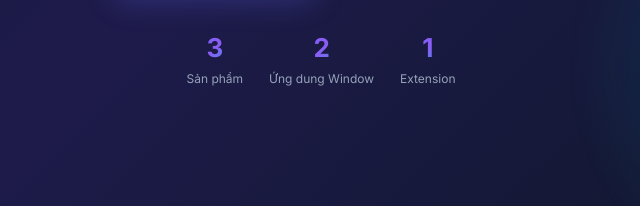
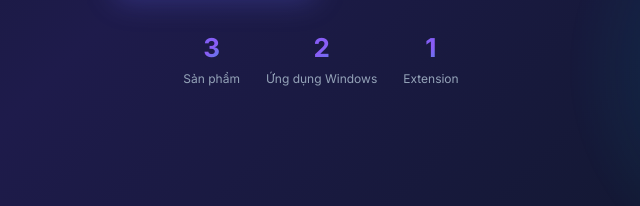
Before and after one commit to Tungronoro/portfolio, a plain HTML site: page index.html in a window 1280 px wide. Shown: the part 594-800 px from the top of the page, 319-959 px from the left. Drawn offline with Linux system fonts and the light colour scheme.

Commit message:
Fix lỗi chính tả: Ứng dung Window -> Ứng dụng Windows

```diff
--- a/index.html
+++ b/index.html
@@ -1,5 +1,5 @@
 <!DOCTYPE html><html lang="vi"><head><meta charset="UTF-8"><meta name="viewport" content="width=device-width,initial-scale=1"><title>Nguyễn Thanh Tùng - Portfolio | SubVoice SubYoutube SubQuick</title><meta name="description" content="Portfolio của Nguyễn Thanh Tùng - tác giả SubVoice, SubYoutube, SubQuick"><link rel="icon" type="image/svg+xml" href="assets/favicon.svg"><link rel="stylesheet" href="styles.css"><link rel="preconnect" href="https://fonts.googleapis.com"><link href="https://fonts.googleapis.com/css2?family=Inter:wght@300;400;500;600;700;800&display=swap" rel="stylesheet"><link rel="stylesheet" href="https://cdnjs.cloudflare.com/ajax/libs/font-awesome/6.5.1/css/all.min.css"></head><body><nav class="navbar" id="navbar"><div class="container nav-container"><a href="#home" class="logo"><span class="logo-icon"><i class="fa-solid fa-code"></i></span><span class="logo-text">Tungronoro</span></a><ul class="nav-links" id="navLinks"><li><a href="#home">Trang chủ</a></li><li><a href="#about">Giới thiệu</a></li><li><a href="#projects">Sản phẩm</a></li><li><a href="#tech">Công nghệ</a></li><li><a href="#contact">Liên hệ</a></li></ul><button class="mobile-toggle" id="mt" aria-label="Menu"><span class="bar"></span><span class="bar"></span><span class="bar"></span></button></div></nav>
-<header class="hero" id="home"><div class="hero-bg"></div><div class="float-c fc1"><div style="font-size:22px">VOICE</div><div class="ct">SubVoice</div><div class="cs">AI Voice Player</div></div><div class="float-c fc2"><div style="font-size:22px">Youtube</div><div class="ct">SubYoutube</div><div class="cs">Get Subtitles,Comment</div></div><div class="float-c fc3"><div style="font-size:22px">Quick</div><div class="ct">SubQuick</div><div class="cs">Subtitle Finder</div></div><div class="hero-content"><div class="hero-badge"><i class="fa-solid fa-circle" style="font-size:8px;color:#06b6d4"></i> Sẵn sàng hợp tác - Open to work</div><h1 class="hero-title">Xin chào, tôi là<br><span class="gt">Nguyễn Thanh Tùng</span></h1><p class="hero-subtitle">Tôi xây dựng phần mềm giúp mọi người xem phim, học ngoại ngữ và tìm phụ đề nhanh hơn:</br> SubVoice, SubYoutube, SubQuick.</p><div class="hero-buttons"><a href="#projects" class="btn btn-p"><i class="fa-solid fa-rocket"></i> Xem sản phẩm</a><a href="#contact" class="btn btn-s"><i class="fa-solid fa-envelope"></i> Liên hệ với tôi</a></div><div class="hero-mini"><div><b>3</b><span>Sản phẩm</span></div><div><b>2</b><span>Ứng dung Window</span></div><div><b>1</b><span>Extension</span></div></div></div></header>
+<header class="hero" id="home"><div class="hero-bg"></div><div class="float-c fc1"><div style="font-size:22px">VOICE</div><div class="ct">SubVoice</div><div class="cs">AI Voice Player</div></div><div class="float-c fc2"><div style="font-size:22px">Youtube</div><div class="ct">SubYoutube</div><div class="cs">Get Subtitles,Comment</div></div><div class="float-c fc3"><div style="font-size:22px">Quick</div><div class="ct">SubQuick</div><div class="cs">Subtitle Finder</div></div><div class="hero-content"><div class="hero-badge"><i class="fa-solid fa-circle" style="font-size:8px;color:#06b6d4"></i> Sẵn sàng hợp tác - Open to work</div><h1 class="hero-title">Xin chào, tôi là<br><span class="gt">Nguyễn Thanh Tùng</span></h1><p class="hero-subtitle">Tôi xây dựng phần mềm giúp mọi người xem phim, học ngoại ngữ và tìm phụ đề nhanh hơn:</br> SubVoice, SubYoutube, SubQuick.</p><div class="hero-buttons"><a href="#projects" class="btn btn-p"><i class="fa-solid fa-rocket"></i> Xem sản phẩm</a><a href="#contact" class="btn btn-s"><i class="fa-solid fa-envelope"></i> Liên hệ với tôi</a></div><div class="hero-mini"><div><b>3</b><span>Sản phẩm</span></div><div><b>2</b><span>Ứng dụng Windows</span></div><div><b>1</b><span>Extension</span></div></div></div></header>
 <section class="about" id="about"><div class="container"><div class="section-header reveal"><span class="section-badge">GIỚI THIỆU</span><h2 class="section-title">Về bản thân tôi</h2><p class="section-subtitle">Lập trình viên đam mê xây dựng công cụ cho cộng đồng</p></div><div class="about-grid"><div class="about-image reveal"><div class="about-image-wrapper"><span class="orbit-ring"></span><span class="orbit-ring"></span><div class="about-avatar"><img src="assets/avatar.jpg" alt="Nguyễn Thanh Tùng"></div></div></div><div class="about-content reveal"><h2>Giới thiệu</h2><p>Tôi là Nguyễn Thanh Tùng, tác giả của bộ ba sản phẩm <b>SubVoice</b> (trình phát video + lồng tiếng AI), <b>SubYoutube</b> (extension lấy transcript, comment YouTube, tạo prompt AI, xuất SRT) và <b>SubQuick</b> (tìm và tải phụ đề phim từ SubSource / SubDL).</p><p>Mục tiêu của tôi: mọi người xem phim song ngữ dễ dàng, học tiếng Anh qua phụ đề thật, và biến video YouTube thành kiến thức có cấu trúc với AI.</p><div class="about-stats"><div class="stat-card"><div class="stat-number" data-count="30">0</div><div class="stat-label">Giọng đọc lồng tiếng Subvoice</div></div><div class="stat-card"><div class="stat-number" data-count="1000">0</div><div class="stat-label">Dòng phụ đề Subyoutube</div></div><div class="stat-card"><div class="stat-number" data-count="10000">0</div><div class="stat-label">Phụ đề SubQuick </div></div></div></div></div></div></section>
 <section class="projects" id="projects"><div class="container"><div class="section-header reveal"><span class="section-badge">SẢN PHẨM NỔI BẬT</span><h2 class="section-title">Bộ ba ứng dụng Sub</h2><p class="section-subtitle">Từ xem phim, lấy phụ đề YouTube đến tải subtitle phim - một hệ sinh thái hoàn chỉnh</p></div><div class="projects-grid"><article class="project-card reveal"><div class="project-icon has-logo"><img src="assets/icons/subvoice-512.png" alt="SubVoice"></div><h3>SubVoice</h3><span class="project-tag">Desktop App - Windows</span><p class="project-description">Trình phát video và audio hỗ trợ phụ đề kép (Subtitle 1 + 2) và lồng tiếng bằng giọng đọc AI. Xem phim, nghe nhạc, tạo bản lồng tiếng MP3 từ timeline phụ đề.</p><ul class="project-features"><li><i class="fa-solid fa-check"></i> Phụ đề kép, chỉnh vị trí, cỡ chữ, màu sắc, đồng bộ</li><li><i class="fa-solid fa-check"></i> Lồng tiếng AI, xuất MP3 hoàn chỉnh theo timeline</li><li><i class="fa-solid fa-check"></i> Tải video YouTube với chất lượng, audio, track phụ đề tự chọn</li><li><i class="fa-solid fa-check"></i> Phím tắt, chụp ảnh khung hình, nhớ vị trí xem</li></ul><div class="project-links"><a class="project-link primary" href="https://github.com/Tungronoro/SubVoice/releases" target="_blank" rel="noopener"><i class="fa-brands fa-github"></i> Tải bản mới nhất</a><a class="project-link secondary" href="https://github.com/Tungronoro/SubVoice" target="_blank" rel="noopener">GitHub</a></div></article>
 <article class="project-card reveal"><div class="project-icon has-logo"><img src="assets/icons/subyoutube-512.png" alt="SubYoutube"></div><h3>SubYoutube</h3><span class="project-tag">Edge Extension</span><p class="project-description">Extension lấy transcript / phụ đề và bình luận (tối đa 500) từ video YouTube đang mở, tạo prompt tóm tắt AI Việt - Anh, xuất file .SRT dễ đọc.</p><ul class="project-features"><li><i class="fa-solid fa-check"></i> Lấy transcript theo track đang chọn + comments, replies</li><li><i class="fa-solid fa-check"></i> Tạo prompt transcript, comments, kết hợp Việt / Anh</li><li><i class="fa-solid fa-check"></i> Xuất SRT chuẩn, song ngữ, lưu tạm theo video 24h</li><li><i class="fa-solid fa-check"></i> Gửi URL sang SubVoice để tải video chất lượng cao</li></ul><div class="project-links"><a class="project-link primary" href="https://microsoftedge.microsoft.com/addons/detail/subyoutube/gikmngbafagnnfognkcdjnhnljahbakc" target="_blank" rel="noopener"><i class="fa-brands fa-edge"></i> Cài từ Edge Add-ons</a><a class="project-link secondary" href="https://github.com/Tungronoro/SubYoutube" target="_blank" rel="noopener">GitHub</a></div></article>
```
